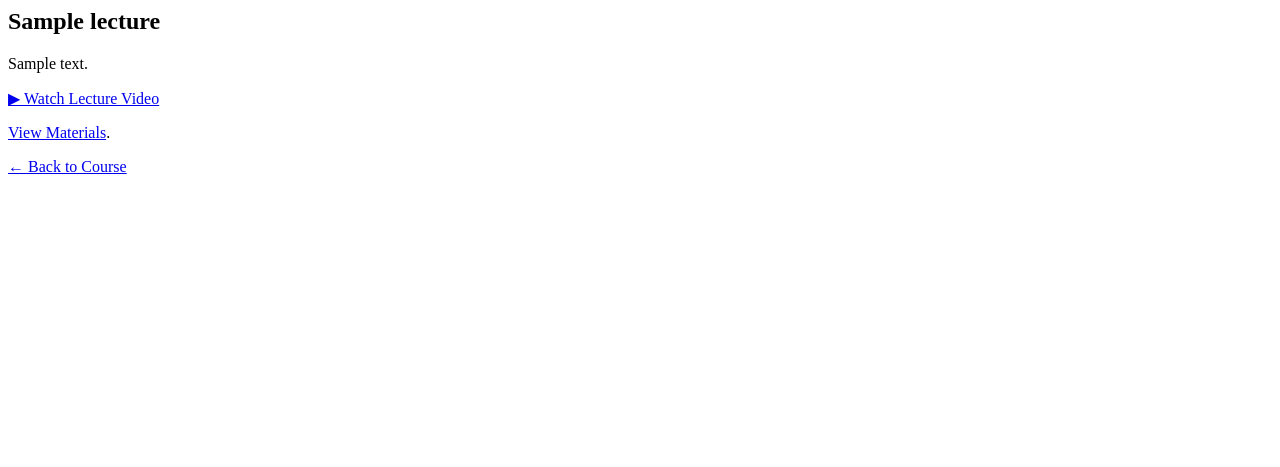
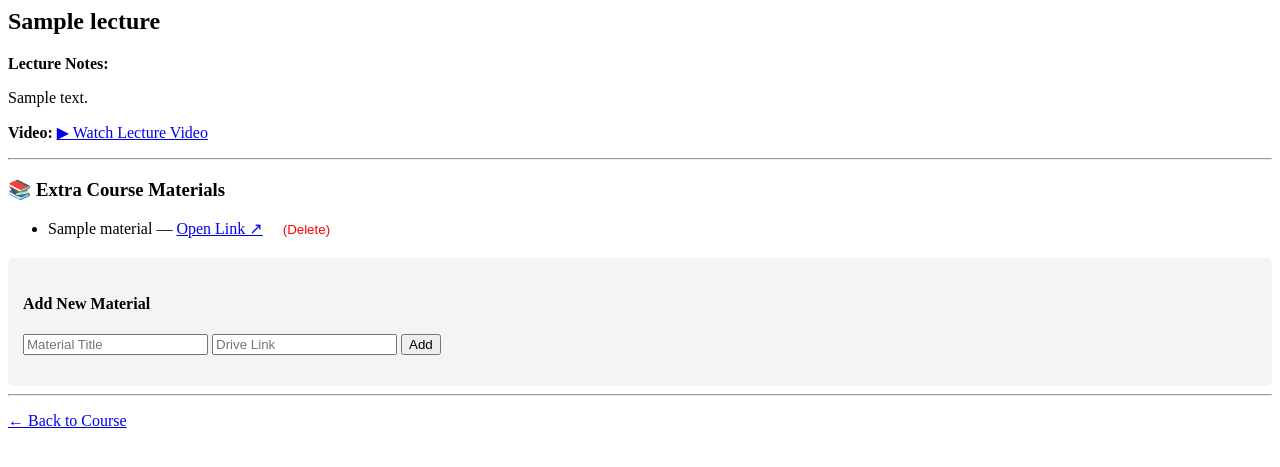
Before and after one commit to ManojMohatra/lms-django, a Django app: page /courses/lecture/1 in a window 1280 px wide. Shown: the top 467 px of the page. Run offline with Django 5.2, Linux system fonts and the light colour scheme; a user stored in the database is signed in; tables that the repository leaves empty hold one stand-in row (values such as "Sample post").

Commit message:
Add materials upload section in lecutre detail for teachers

```diff
--- a/courses/models.py
+++ b/courses/models.py
@@ -66,5 +66,7 @@ class Lecture(models.Model):
 
     class Meta:
         ordering = ["order"]
+
+
     def __str__(self):
         return f"{self.title} ({self.module.title})"
--- a/courses/templates/courses/course_detail.html
+++ b/courses/templates/courses/course_detail.html
@@ -1,11 +1,6 @@
 <h2>{{ course.title }}</h2>
 <p> {{ course.description }}</p>
 
-<p>
-  <a href="{% url 'all_materials' %}">
-    📂 View Course Materials
-  </a>
-</p>
 
 <p> Teacher: {{ course.teacher.username }}</p>
 <p> Enrolled students: {{ enrolled_students_count }} </p>
--- a/courses/templates/courses/lecture_detail.html
+++ b/courses/templates/courses/lecture_detail.html
@@ -1,21 +1,57 @@
+<div class="container">
     <h2>{{ lecture.title }}</h2>
 
+    <div style="margin-top: 20px;">
         {% if lecture.notes %}
-    <p>{{ lecture.notes }}</p>
+            <div class="notes-section">
+                <strong>Lecture Notes:</strong>
+                <p>{{ lecture.notes|linebreaks }}</p>
+            </div>
         {% endif %}
 
         {% if lecture.video_url %}
             <p>
-        <a href="{{ lecture.video_url }}" target="_blank">
-            ▶ Watch Lecture Video
-        </a>
+                <strong>Video:</strong>
+                <a href="{{ lecture.video_url }}" target="_blank">▶ Watch Lecture Video</a>
             </p>
         {% endif %}
+    </div>
 
-<a href="{% url 'lecture_materials' lecture.id %}">View Materials</a>.
+    <hr>
 
-<p>
-    <a href="{% url 'courses:course_detail' course.id %}">
-        ← Back to Course
-    </a>
-</p>
+    <h3>📚 Extra Course Materials</h3>
+    <ul>
+        {% for material in lecture.materials.all %}
+            <li style="margin-bottom: 10px;">
+                {{ material.title }} —
+                <a href="{{ material.drive_link }}" target="_blank">Open Link ↗</a>
+
+                {% if is_teacher %}
+                    <form action="{% url 'delete_material' material.id %}" method="POST" style="display:inline; margin-left: 10px;">
+                        {% csrf_token %}
+                        <button type="submit" onclick="return confirm('Delete this material?')" style="color:red; background:none; border:none; cursor:pointer;">
+                            (Delete)
+                        </button>
+                    </form>
+                {% endif %}
+            </li>
+        {% empty %}
+            <li>No materials available for this lecture.</li>
+        {% endfor %}
+    </ul>
+
+    {% if is_teacher %}
+        <div style="background: #f4f4f4; padding: 15px; border-radius: 5px; margin-top: 20px;">
+            <h4>Add New Material</h4>
+            <form action="{% url 'lecture_materials' lecture.id %}" method="POST">
+                {% csrf_token %}
+                <input type="text" name="title" placeholder="Material Title" required>
+                <input type="url" name="drive_link" placeholder="Drive Link" required>
+                <button type="submit">Add</button>
+            </form>
+        </div>
+    {% endif %}
+
+    <hr>
+    <p><a href="{% url 'courses:course_detail' course.id %}">← Back to Course</a></p>
+</div>
--- a/courses/views.py
+++ b/courses/views.py
@@ -136,14 +136,21 @@ def course_detail(request,course_id):
     })
 
 @login_required
-def lecture_detail(request,lecture_id):
-    lecture = get_object_or_404(Lecture,id=lecture_id)
+def lecture_detail(request, lecture_id):
+    # This fetches the lecture AND all its materials in one go
+    lecture = get_object_or_404(
+        Lecture.objects.prefetch_related('materials'),
+        id=lecture_id
+    )
     course = lecture.module.course
+    is_teacher = (course.teacher == request.user)
+    return render(request, "courses/lecture_detail.html", {
+        "lecture": lecture,
+        "course": course,
+        "is_teacher": is_teacher,
+    })
 
-    return render(request,"courses/lecture_detail.html",{
-        "lecture":lecture,
-        "course":course,
-        })
+
 @login_required
 def add_module(request,course_id):
     course = get_object_or_404(Course,id=course_id)
--- a/materials/views.py
+++ b/materials/views.py
@@ -26,7 +26,7 @@ def lecture_materials(request, lecture_id):
                 return redirect('all_materials')
 
 
-            return redirect('lecture_materials', lecture_id=lecture.id)
+            return redirect('courses:lecture_detail', lecture_id=lecture.id)
 
     materials = lecture.materials.all()
     return render(request, 'materials/lecture_materials.html', {
@@ -53,9 +53,9 @@ def delete_material(request, material_id):
         referer = request.META.get('HTTP_REFERER', '')
         if 'all' in referer:
             return redirect('all_materials')
-        return redirect('lecture_materials', lecture_id=lecture.id)
+        return redirect('courses:lecture_detail', lecture_id=lecture.id)
 
-    return redirect('lecture_materials', lecture_id=lecture.id)
+    return redirect('courses:lecture_detail', lecture_id=lecture.id)
 
 
 @login_required
```
Also changed, not shown: courses/templates/courses/my_courses.html (+0 -8 lines), discussion/templates/discussion/confirm_delete.html (added, +19 -0 lines). Lines whose indentation alone changed are shown as unchanged.
